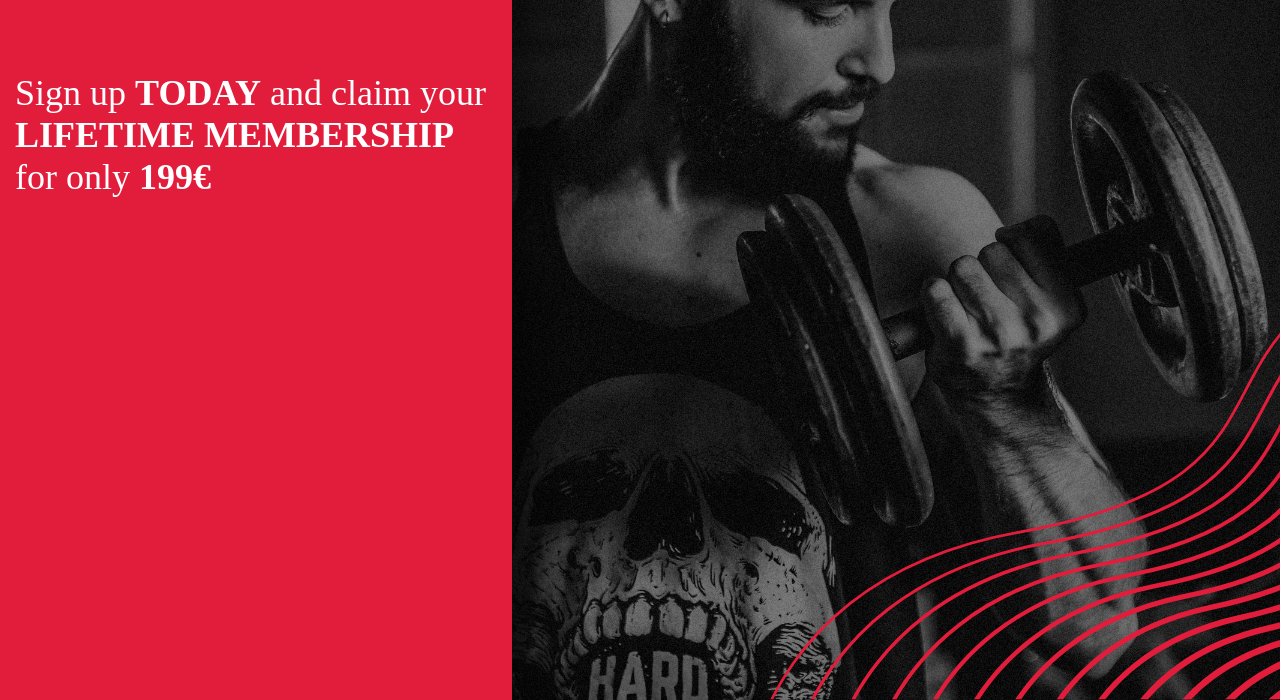
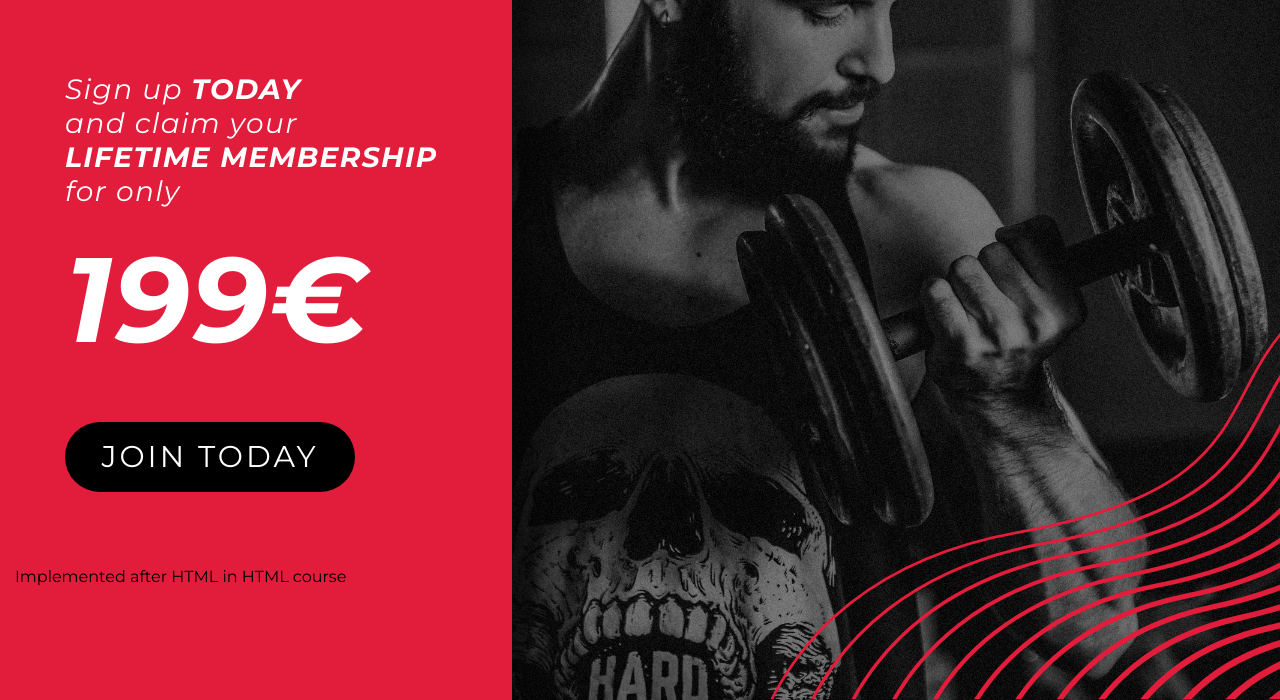
Before and after one commit to bessaM0/WebsiteGym, a plain HTML site: page index.html in a window 1280 px wide. Shown: the part 100-800 px from the top of the page. Drawn offline with Linux system fonts and the light colour scheme.

Commit message:
Add Join Button

```diff
--- a/index.html
+++ b/index.html
@@ -5,6 +5,9 @@
     <meta http-equiv="X-UA-Compatible" content="IE=edge">
     <meta name="viewport" content="width=device-width, initial-scale=1.0">
     <link rel="stylesheet" href="stylesheet.css">
+    <link rel="preconnect" href="https://fonts.googleapis.com">
+    <link rel="preconnect" href="https://fonts.gstatic.com" crossorigin>
+    <link href="https://fonts.googleapis.com/css2?family=Montserrat:ital,wght@0,100;0,200;0,300;0,400;0,500;0,600;0,800;0,900;1,100;1,200;1,300;1,400;1,500;1,600;1,700;1,800;1,900&display=swap" rel="stylesheet">
     <title>Gym Website</title>
 </head>
 <body>
@@ -14,9 +17,13 @@
         </header>
         <main class="main-offer">
             <h1 class="main-heading">
-                Sign up <strong>today</strong> and claim your <strong>lifetime membership</strong> for only <strong class="main-offer-price">199€</strong>
+                Sign up <strong>today</strong><br> and claim your<br><strong>lifetime membership</strong><br> for only <strong class="main-offer-price">199€</strong>
             </h1>
+            <a href="#" class="join-today-button">Join Today</a>
         </main>
+        <footer class="footer-text">
+            <p>Implemented after HTML in HTML course</p>
+        </footer>
     </div>
 
 </body>
--- a/stylesheet.css
+++ b/stylesheet.css
@@ -3,6 +3,7 @@ html{
 }
 
 body{
+    font-family: 'Montserrat', sans-serif;
     margin: 0;
     padding: 0;
     min-height: 100%;
@@ -44,7 +45,7 @@ body{
 
 .main-offer{
     margin-top: 75px;
-    margin-left: 15px;
+    margin-left: 65px;
     margin-right: 15px;
     margin-bottom: 75px;
 }
@@ -52,15 +53,47 @@ body{
 .main-heading{
     margin-top: 0;
     margin-bottom: 0;
+    font-style: italic;
     font-weight: normal;
-    font-size: 36px;
+    font-size: 28px;
     color: white;
+    letter-spacing: 0.05em;
 }
+
 
 .main-heading > strong{
     text-transform: uppercase;
 }
 
 .main-offer-price{
+    display: block;
+    font-size: 120px;
+    margin-top: 18px;
+}
+
+.join-today-button{
+    display: inline-block;
+    color: white;
+    background-color: black;
+    width: 250px;
+    height: 50px;
+    padding: 10px 20px;
+    text-align: center;
+    line-height: 50px;
+    font-size: 30px;
+    margin-top: 50px;
+    text-transform: uppercase;
+    text-decoration: none;
+    letter-spacing: 0.1em;
+    border-radius: 1000px;
 
 }
+
+.join-today-button:hover{
+    background-color: rgb(50, 50, 50);
+}
+
+.footer-text{
+    margin: 75px 0 0 15px;
+    color: black;
+}
```
